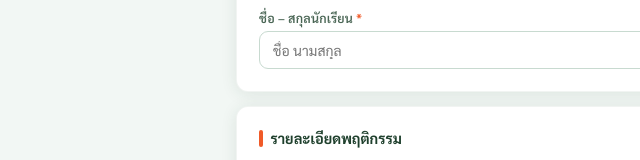
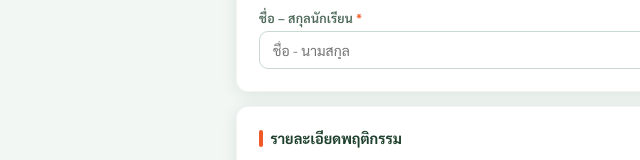
Before and after one commit to bastiancasablanca/mvstudent-behavior, a plain HTML site: page Index.html in a window 1280 px wide. Shown: the part 338-498 px from the top of the page, 60-700 px from the left. Drawn offline with Linux system fonts and the light colour scheme.

Commit message:
Index.html

```diff
--- a/Index.html
+++ b/Index.html
@@ -172,7 +172,7 @@
         </div>
         <div class="form-group full">
           <label class="required">ชื่อ – สกุลนักเรียน</label>
-          <input type="text" id="name" placeholder="ชื่อ นามสกุล">
+          <input type="text" id="name" placeholder="ชื่อ - นามสกุล">
         </div>
       </div>
     </div>
```
